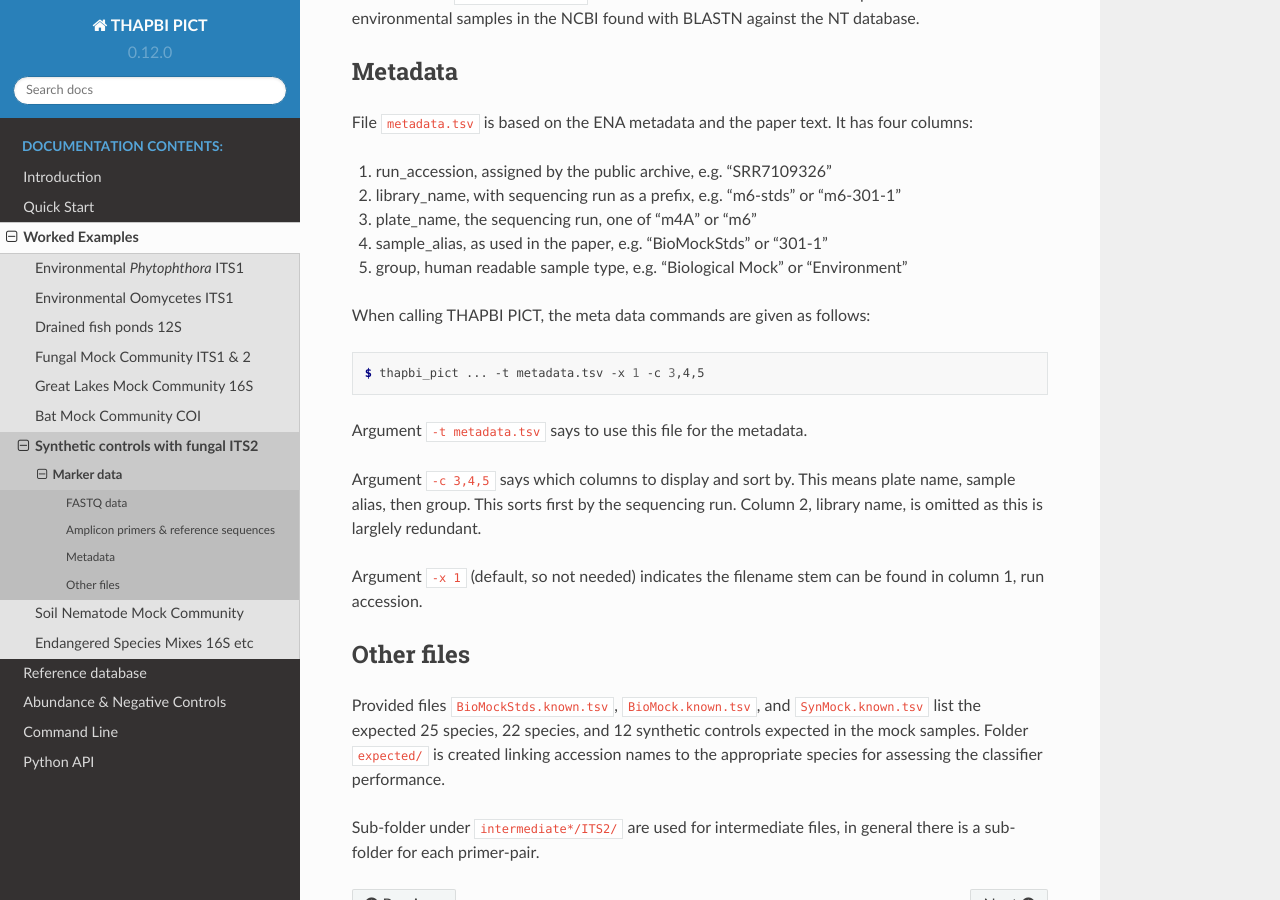
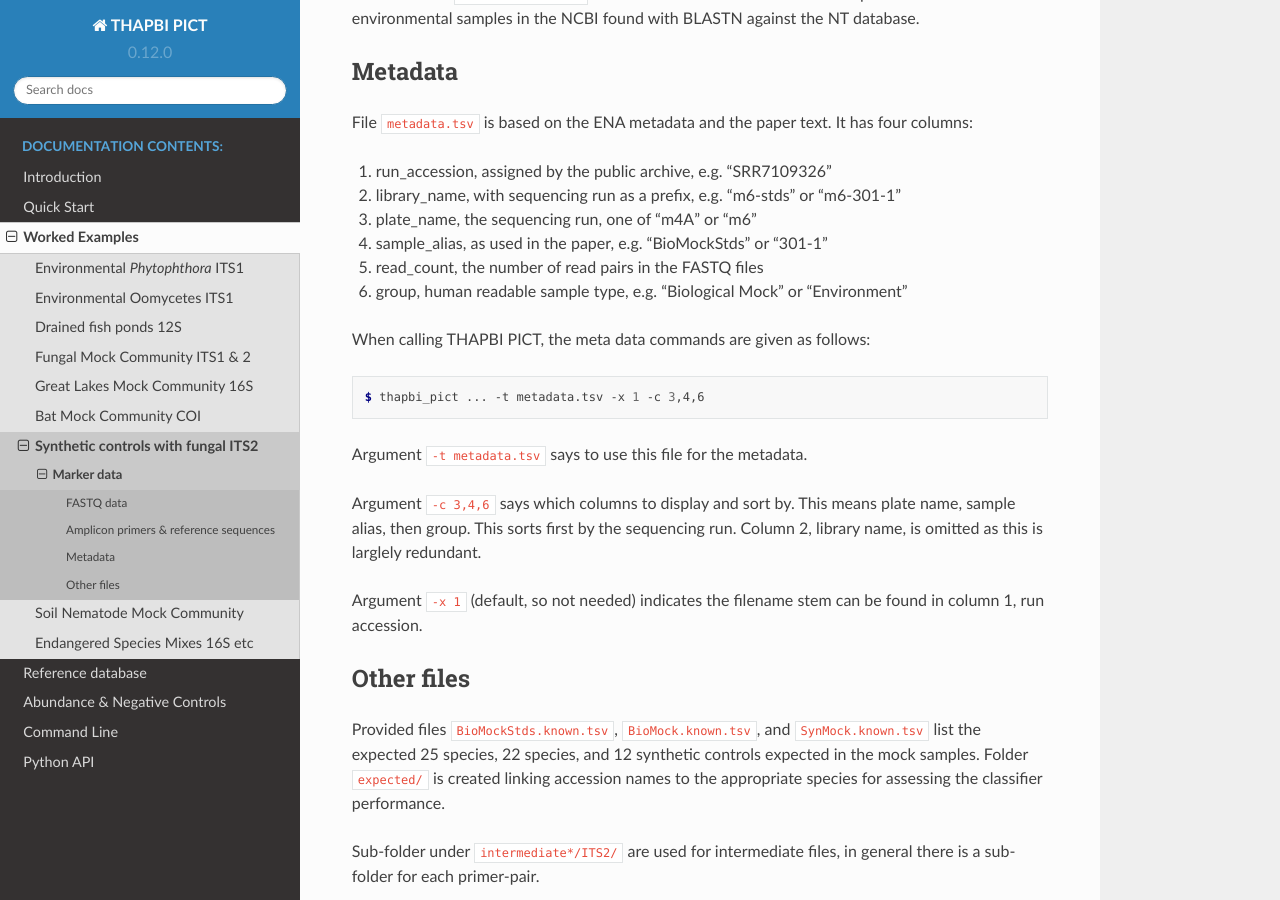
Before and after one commit to peterjc/thapbi-pict, a Sphinx documentation site: the page built from docs/examples/synthetic_mycobiome/sample_data.rst, in a window 1280 px wide and 900 px high, scrolled down 1160 px. Built offline with Sphinx 7.4.7 and the Read the Docs theme 2.0.0, drawn with Linux system fonts in a browser that asks for light colours; pages that are not in the unit, such as notebooks, are missing from menus.

Commit message:
Include ENA read_count for PRJNA305924
Will use this in the documentation to discuss expected read depth

```diff
--- a/docs/examples/synthetic_mycobiome/sample_data.rst
+++ b/docs/examples/synthetic_mycobiome/sample_data.rst
@@ -64,17 +64,18 @@ four columns:
 2. library_name, with sequencing run as a prefix, e.g. "m6-stds" or "m6-301-1"
 3. plate_name, the sequencing run, one of "m4A" or "m6"
 4. sample_alias, as used in the paper, e.g. "BioMockStds" or "301-1"
-5. group, human readable sample type, e.g. "Biological Mock" or "Environment"
+5. read_count, the number of read pairs in the FASTQ files
+6. group, human readable sample type, e.g. "Biological Mock" or "Environment"
 
 When calling THAPBI PICT, the meta data commands are given as follows:
 
 .. code:: console
 
-    $ thapbi_pict ... -t metadata.tsv -x 1 -c 3,4,5
+    $ thapbi_pict ... -t metadata.tsv -x 1 -c 3,4,6
 
 Argument ``-t metadata.tsv`` says to use this file for the metadata.
 
-Argument ``-c 3,4,5`` says which columns to display and sort by. This means
+Argument ``-c 3,4,6`` says which columns to display and sort by. This means
 plate name, sample alias, then group. This sorts first by the sequencing run.
 Column 2, library name, is omitted as this is larglely redundant.
 
```
Also changed, not shown: 3 other files.
